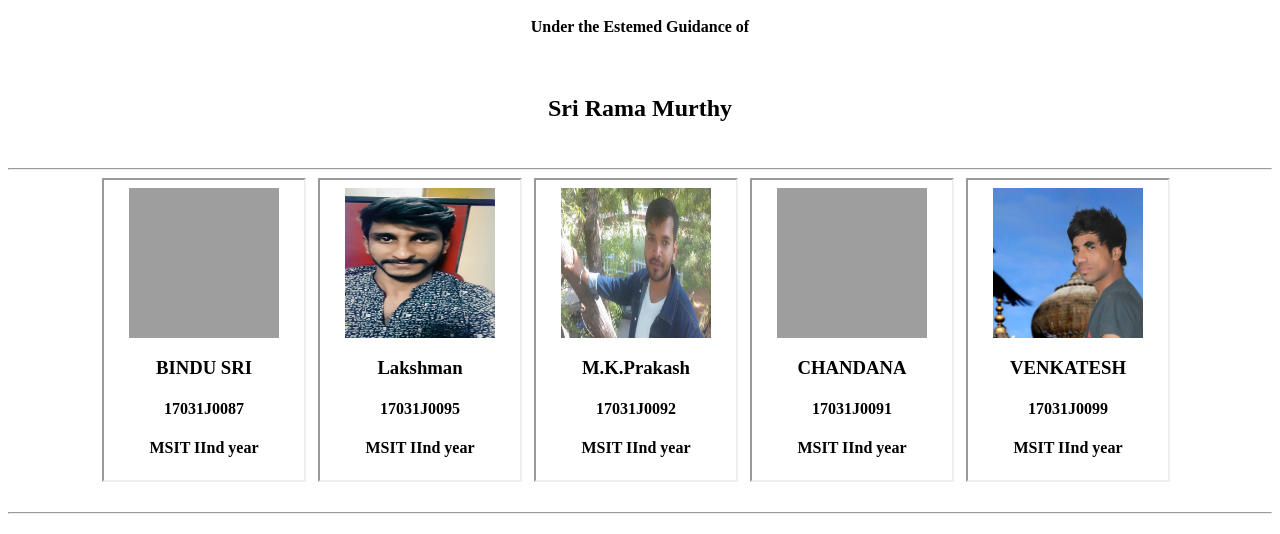
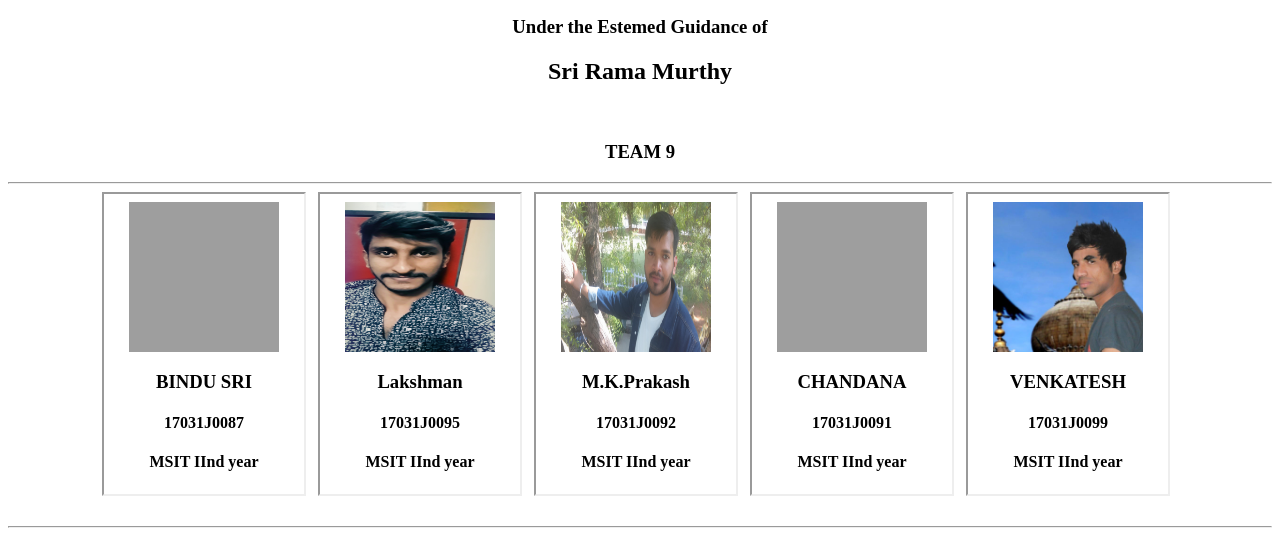
Before and after one commit to lakshmankumar018/ECI, a plain HTML site: page NEW/about.html in a window 1280 px wide. Shown: the part 311-845 px from the top of the page. Drawn offline with Linux system fonts and the light colour scheme.

Commit message:
Update about.html

```diff
--- a/NEW/about.html
+++ b/NEW/about.html
@@ -7,10 +7,10 @@
 </head>
 <body>
 	<img src="https://eci.gov.in/uploads/monthly_2018_09/logo.png.7059356d074558af6c8631865fece9f4.png">
-	<center><h4>Under the Estemed Guidance of </h4><br>
+	<center><h3>Under the Estemed Guidance of </h3>
 		<h2>Sri Rama Murthy </h2></center>
 	<br>
-
+	<center><h3>TEAM 9</h3></center>
 	<hr>
 	<center>
 	<frameset cols="20%,20%,20%,20%,20%">
```
